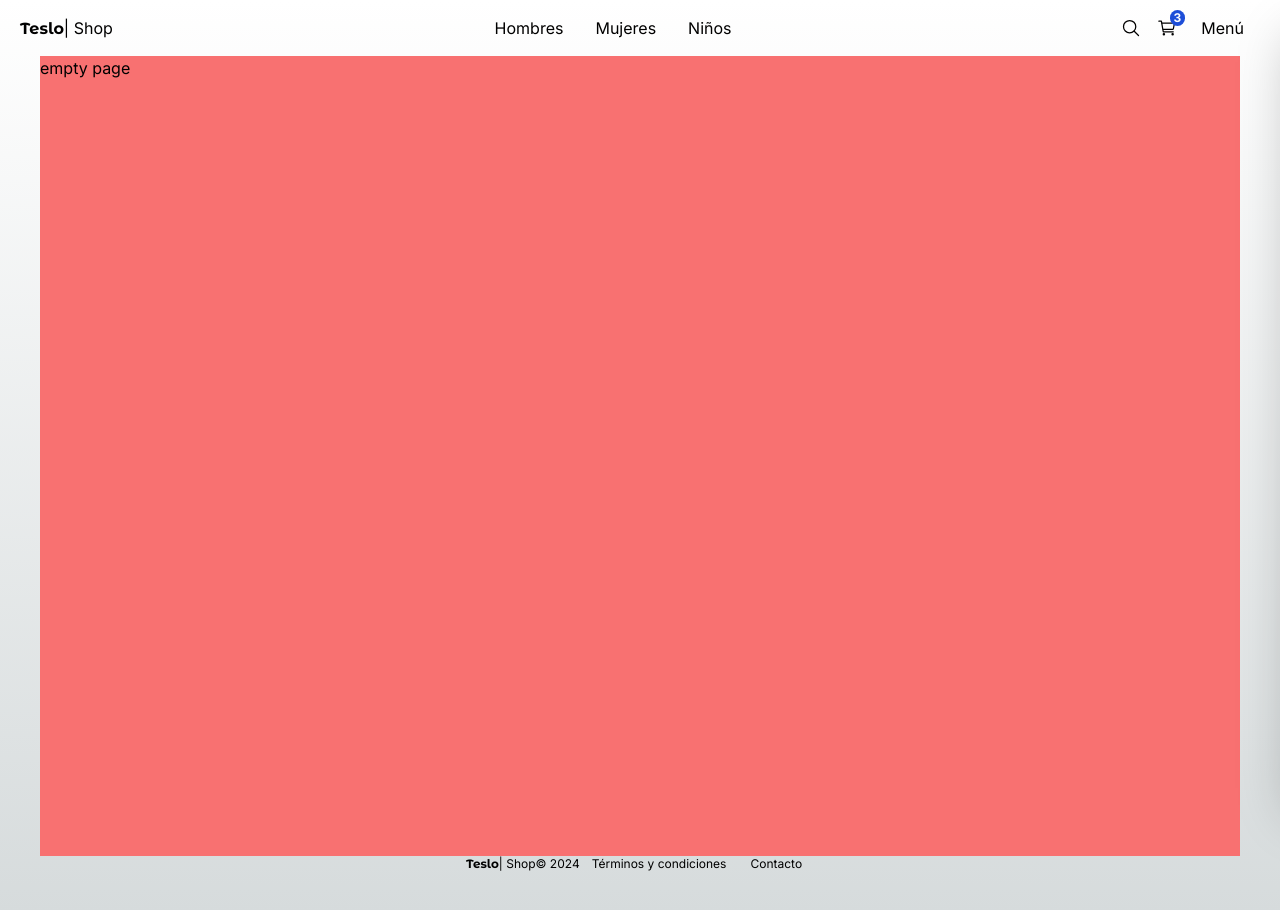
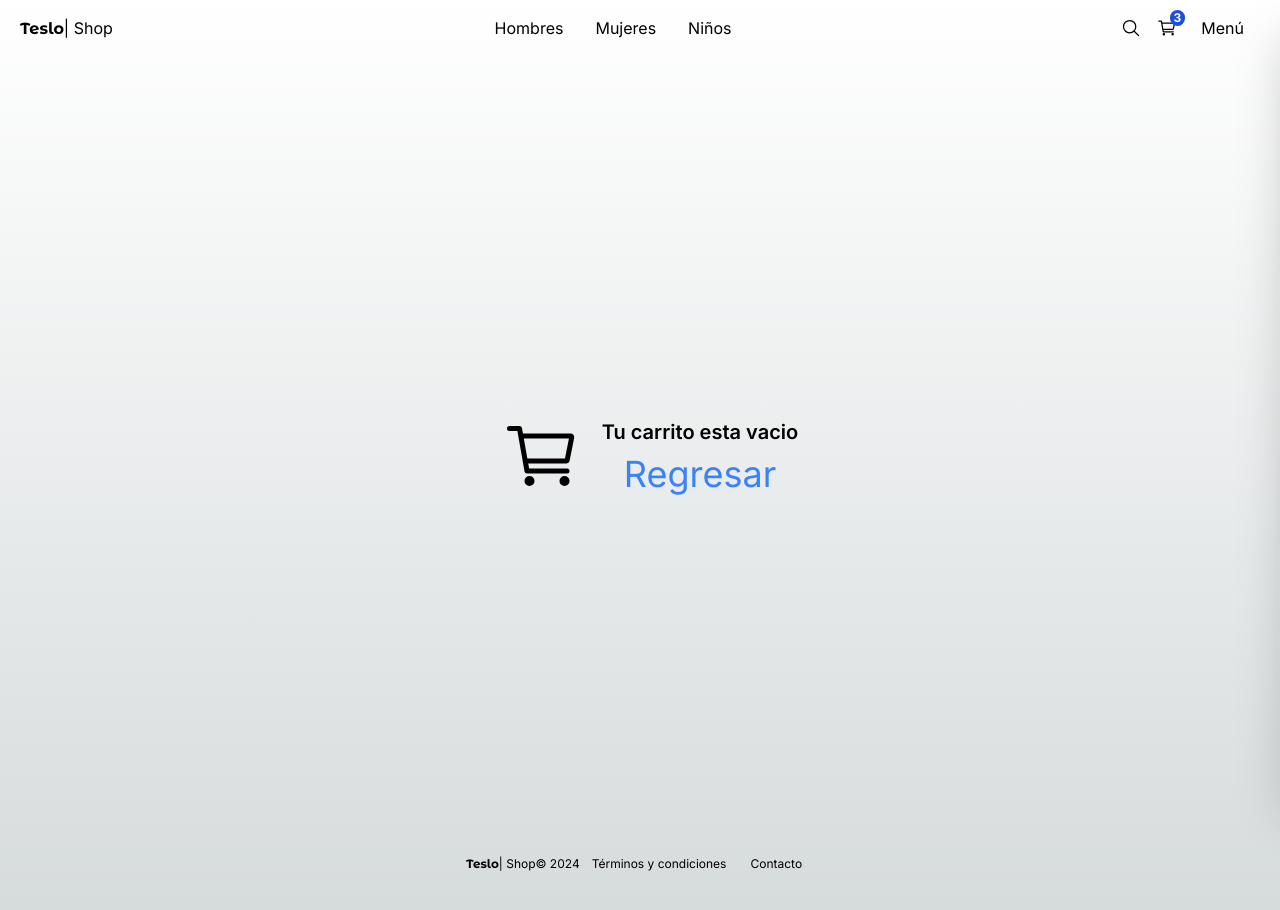
Before and after one commit to martuwilson/teslo-shop-next14, a Next.js app: page /empty in a window 1280 px wide. Built offline with nearby package versions, Linux system fonts and the light colour scheme.

Commit message:
Empty cart page added

```diff
--- a/src/app/(shop)/cart/page.tsx
+++ b/src/app/(shop)/cart/page.tsx
@@ -2,6 +2,7 @@
 import { initialData } from "@/seed/seed";
 import Image from "next/image";
 import Link from "next/link";
+import { redirect } from "next/navigation";
 
 
 const productsInCart = [
@@ -11,6 +12,13 @@
 ]
 
 export default function(){
+
+  if (productsInCart.length === 0){
+    redirect('/empty');
+
+  }
+
+
     return (
         <div className="flex justify-center items-center mb-72 px-10 sm:px-0">
           <div className="flex flex-col w-[1000px]">
--- a/src/app/(shop)/empty/page.tsx
+++ b/src/app/(shop)/empty/page.tsx
@@ -1,11 +1,25 @@
 /* eslint-disable react/display-name */
+
+import Link from "next/link";
+import { IoCartOutline } from "react-icons/io5";
+
 /* eslint-disable import/no-anonymous-default-export */
 export default function(){
     return (
-        <div className="min-h-screen bg-red-400">
-          <h1>
-            empty page
-          </h1>
+        <div className="flex justify-center items-center h-[800px]">
+          <IoCartOutline size={80} className="mx-5"/>
+
+          <div
+            className="flex flex-col items-center"
+          >
+            <h1 className="text-xl font-semibold">
+            Tu carrito esta vacio
+            </h1>
+
+            <Link href="/" className="text-blue-500 mt-2 text-4xl">
+              Regresar
+            </Link>
+          </div>
         </div>
       );
 }
```
